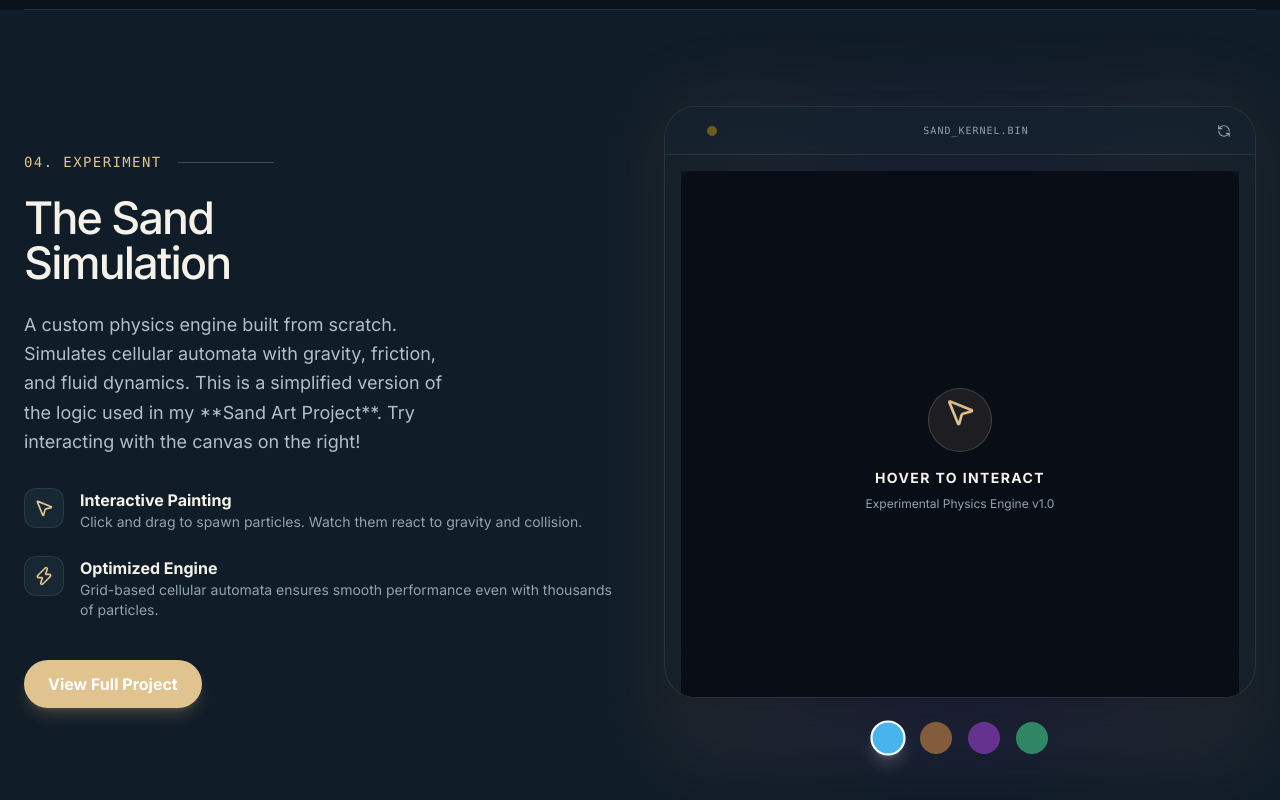
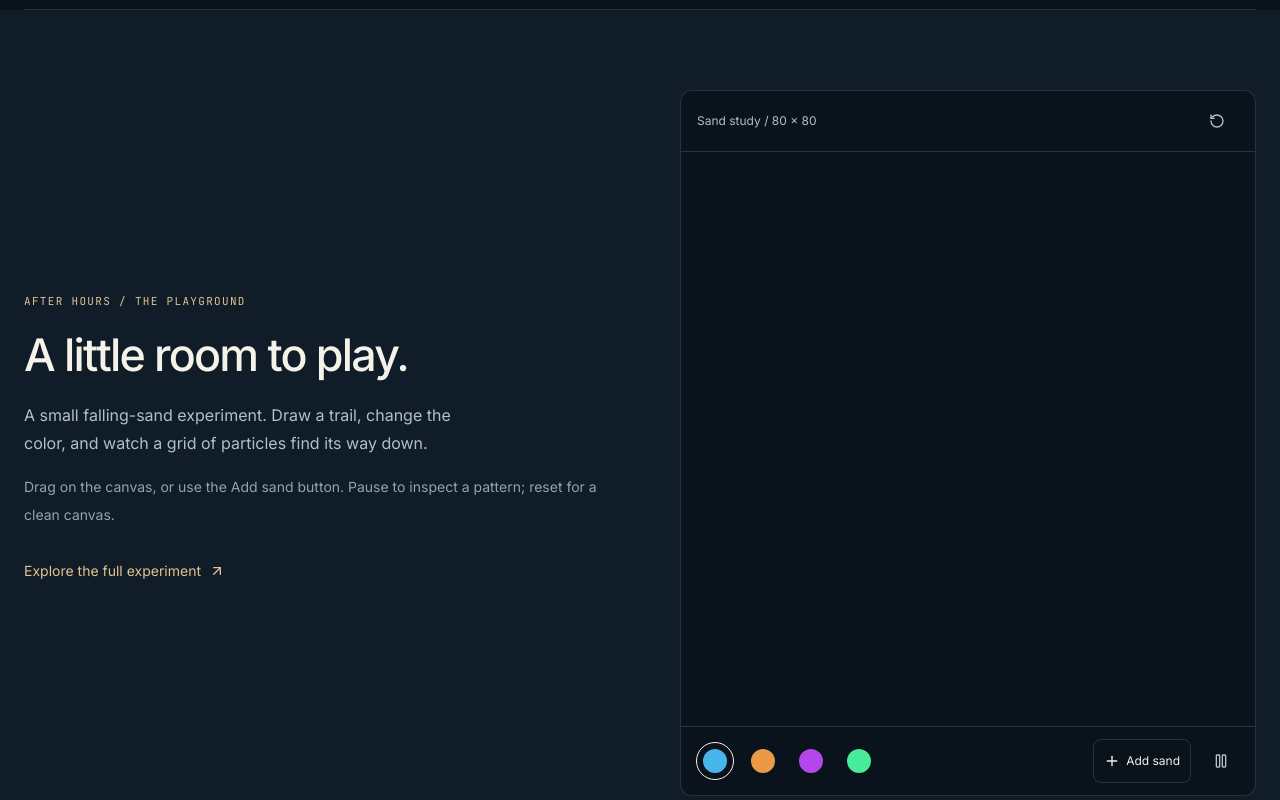
Before and after one commit to solmyst/last_of_us, a Next.js app: page / in a window 1280 px wide. Shown: the part 7340-8140 px from the top of the page. Built offline with nearby package versions, Linux system fonts and the light colour scheme.

Commit message:
feat: make the portfolio playground accessible and intentional

```diff
--- a/app/globals.css
+++ b/app/globals.css
@@ -295,3 +295,17 @@ details[open] > summary .details-chevron { transform: rotate(180deg); }
   .contact-panel { padding: 1.5rem; }
   .portfolio-footer > div { flex-direction: column; align-items: flex-start; gap: .5rem; }
 }
+.sand-section { display: grid; grid-template-columns: 1fr 1fr; gap: 5rem; align-items: center; }
+.sand-workspace { border: 1px solid var(--border-default); border-radius: .75rem; overflow: hidden; background: var(--bg-base); }
+.sand-toolbar { display: flex; justify-content: space-between; align-items: center; padding: .5rem 1rem; border-bottom: 1px solid var(--border-default); }
+.sand-canvas { display: block; width: 100%; height: auto; aspect-ratio: 1; background: #0a121b; cursor: crosshair; touch-action: none; }
+.sand-controls { display: flex; flex-wrap: wrap; align-items: center; justify-content: space-between; gap: .5rem; padding: .75rem; border-top: 1px solid var(--border-default); }
+.sand-colors { display: flex; gap: .25rem; }
+.sand-colors button { width: 2.75rem; height: 2.75rem; border: .625rem solid var(--bg-base); outline: 1px solid transparent; outline-offset: -4px; border-radius: 50%; }
+.sand-colors button[aria-pressed='true'] { outline-color: var(--text-primary); }
+.sand-colors button:focus-visible { outline: 2px solid var(--accent); outline-offset: 0; }
+.sand-icon { display: inline-flex; align-items: center; justify-content: center; width: 2.75rem; height: 2.75rem; color: var(--text-secondary); border-radius: .5rem; }
+.sand-icon:hover, .sand-add:hover { background: var(--bg-elevated); }
+.sand-add { display: flex; align-items: center; justify-content: center; gap: .375rem; padding: .5rem .625rem; min-height: 2.75rem; border: 1px solid var(--border-default); font-size: .75rem; border-radius: .5rem; white-space: nowrap; }
+@media (max-width: 767px) { .sand-section { grid-template-columns: 1fr; gap: 2rem; } }
+@media (max-width: 400px) { .sand-controls { flex-wrap: wrap; justify-content: center; } }
--- a/components/sand-simulator.tsx
+++ b/components/sand-simulator.tsx
@@ -1,8 +1,8 @@
 "use client";
 
 import { useEffect, useRef, useState } from "react";
-import { motion } from "framer-motion";
-import { MousePointer2, RefreshCcw, Zap } from "lucide-react";
+import { ArrowUpRight, Pause, Play, Plus, RotateCcw } from "lucide-react";
+import { projects } from "@/lib/data";
 
 const CANVAS_SIZE = 400;
 const GRID_SIZE = 80;
@@ -11,11 +11,20 @@ const CELL_SIZE = CANVAS_SIZE / GRID_SIZE;
 export default function SandSimulator() {
   const canvasRef = useRef<HTMLCanvasElement>(null);
   const sectionRef = useRef<HTMLElement>(null);
-  const gridRef = useRef<number[][]>(Array(GRID_SIZE).fill(0).map(() => Array(GRID_SIZE).fill(0)));
-  const nextGridRef = useRef<number[][]>(Array(GRID_SIZE).fill(0).map(() => Array(GRID_SIZE).fill(0)));
+  const gridRef = useRef<number[][]>(
+    Array(GRID_SIZE)
+      .fill(0)
+      .map(() => Array(GRID_SIZE).fill(0)),
+  );
+  const nextGridRef = useRef<number[][]>(
+    Array(GRID_SIZE)
+      .fill(0)
+      .map(() => Array(GRID_SIZE).fill(0)),
+  );
   const [hue, setHue] = useState(200);
   const hueRef = useRef(hue);
-  const [isMouseDown, setIsMouseDown] = useState(false);
+  const pointerDown = useRef(false);
+  const [paused, setPaused] = useState(false);
   const [isInView, setIsInView] = useState(false);
 
   useEffect(() => {
@@ -25,7 +34,7 @@ export default function SandSimulator() {
   useEffect(() => {
     const observer = new IntersectionObserver(
       ([entry]) => setIsInView(entry.isIntersecting),
-      { threshold: 0.1 }
+      { threshold: 0.1 },
     );
     if (sectionRef.current) observer.observe(sectionRef.current);
     return () => observer.disconnect();
@@ -33,18 +42,13 @@ export default function SandSimulator() {
 
   useEffect(() => {
     const canvas = canvasRef.current;
-    if (!canvas) return;
+    if (!canvas || !isInView || paused) return;
     const ctx = canvas.getContext("2d", { alpha: false });
     if (!ctx) return;
 
     let animationFrameId: number;
 
     const update = () => {
-      if (!isInView) {
-        animationFrameId = requestAnimationFrame(update);
-        return;
-      }
-
       const currentGrid = gridRef.current;
       const nextGrid = nextGridRef.current;
 
@@ -62,8 +66,14 @@ export default function SandSimulator() {
             if (i < GRID_SIZE - 1) {
               const below = currentGrid[i + 1][j];
               const dir = Math.random() < 0.5 ? 1 : -1;
-              const belowA = j + dir >= 0 && j + dir < GRID_SIZE ? currentGrid[i + 1][j + dir] : -1;
-              const belowB = j - dir >= 0 && j - dir < GRID_SIZE ? currentGrid[i + 1][j - dir] : -1;
+              const belowA =
+                j + dir >= 0 && j + dir < GRID_SIZE
+                  ? currentGrid[i + 1][j + dir]
+                  : -1;
+              const belowB =
+                j - dir >= 0 && j - dir < GRID_SIZE
+                  ? currentGrid[i + 1][j - dir]
+                  : -1;
 
               if (below === 0) {
                 nextGrid[i + 1][j] = state;
@@ -90,7 +100,7 @@ export default function SandSimulator() {
     };
 
     const render = (context: CanvasRenderingContext2D, g: number[][]) => {
-      context.fillStyle = "#080810"; // Match bg-base
+      context.fillStyle = "#0a121b";
       context.fillRect(0, 0, CANVAS_SIZE, CANVAS_SIZE);
 
       for (let i = 0; i < GRID_SIZE; i++) {
@@ -98,7 +108,12 @@ export default function SandSimulator() {
           const state = g[i][j];
           if (state > 0) {
             context.fillStyle = `hsl(${state}, 80%, 60%)`;
-            context.fillRect(j * CELL_SIZE, i * CELL_SIZE, CELL_SIZE, CELL_SIZE);
+            context.fillRect(
+              j * CELL_SIZE,
+              i * CELL_SIZE,
+              CELL_SIZE,
+              CELL_SIZE,
+            );
           }
         }
       }
@@ -106,26 +121,18 @@ export default function SandSimulator() {
 
     update();
     return () => cancelAnimationFrame(animationFrameId);
-  }, [isInView]);
+  }, [isInView, paused]);
 
-  const handleInteraction = (e: React.MouseEvent | React.TouchEvent) => {
-    const canvas = canvasRef.current;
-    if (!canvas || (!isMouseDown && e.type !== 'touchstart' && e.type !== 'touchmove')) return;
-
-    const rect = canvas.getBoundingClientRect();
-    let x, y;
-
-    if ('touches' in e) {
-      x = e.touches[0].clientX - rect.left;
-      y = e.touches[0].clientY - rect.top;
-    } else {
-      x = e.clientX - rect.left;
-      y = e.clientY - rect.top;
+  function handleInteraction(event: React.PointerEvent<HTMLCanvasElement>) {
+    if (!pointerDown.current) return;
+    const rect = event.currentTarget.getBoundingClientRect();
+    addSand(
+      Math.floor(((event.clientX - rect.left) / rect.width) * GRID_SIZE),
+      Math.floor(((event.clientY - rect.top) / rect.height) * GRID_SIZE),
+    );
   }
 
-    const gridX = Math.floor(x / (rect.width / GRID_SIZE));
-    const gridY = Math.floor(y / (rect.height / GRID_SIZE));
-
+  function addSand(gridX: number, gridY: number) {
     if (gridX >= 0 && gridX < GRID_SIZE && gridY >= 0 && gridY < GRID_SIZE) {
       const currentGrid = gridRef.current;
       const brushSize = 3;
@@ -136,132 +143,145 @@ export default function SandSimulator() {
             const nj = gridX + dj;
             if (ni >= 0 && ni < GRID_SIZE && nj >= 0 && nj < GRID_SIZE) {
               if (currentGrid[ni][nj] === 0) {
-                currentGrid[ni][nj] = hueRef.current + (Math.random() * 20 - 10);
+                currentGrid[ni][nj] =
+                  hueRef.current + (Math.random() * 20 - 10);
               }
             }
           }
         }
       }
     }
-  };
+  }
 
+  function resetSand() {
+    gridRef.current.forEach((row) => row.fill(0));
+    nextGridRef.current.forEach((row) => row.fill(0));
+    const context = canvasRef.current?.getContext("2d");
+    if (context) {
+      context.fillStyle = "#0a121b";
+      context.fillRect(0, 0, CANVAS_SIZE, CANVAS_SIZE);
+    }
+  }
+
+  const project = projects.find((item) => item.id === "sand-art");
   return (
-    <section id="sand" ref={sectionRef} className="py-24 max-w-7xl mx-auto px-6 overflow-hidden">
-      <div className="grid grid-cols-1 lg:grid-cols-2 gap-12 items-center">
-        <motion.div
-          initial={{ opacity: 0, x: -30 }}
-          whileInView={{ opacity: 1, x: 0 }}
-          viewport={{ once: true }}
+    <section
+      id="sand"
+      ref={sectionRef}
+      className="portfolio-section sand-section"
     >
-          <div className="flex items-center gap-4 mb-6 relative">
-            <span className="font-mono text-sm tracking-widest text-accent uppercase">04. EXPERIMENT</span>
-            <div className="h-[1px] w-24 bg-border-strong" />
+      <div className="sand-intro">
+        <p className="eyebrow">After hours / The playground</p>
+        <h2 className="section-title">A little room to play.</h2>
+        <p className="text-text-secondary leading-7 mt-5 max-w-md">
+          A small falling-sand experiment. Draw a trail, change the color, and
+          watch a grid of particles find its way down.
+        </p>
+        <p id="sand-help" className="text-sm text-text-tertiary leading-7 mt-4">
+          Drag on the canvas, or use the Add sand button. Pause to inspect a
+          pattern; reset for a clean canvas.
+        </p>
+        {project?.links.live && (
+          <a
+            href={project.links.live}
+            target="_blank"
+            rel="noopener noreferrer"
+            className="inline-flex items-center gap-2 text-sm text-accent min-h-11 mt-5"
+          >
+            Explore the full experiment
+            <ArrowUpRight className="w-4 h-4" />
+            <span className="sr-only">(opens in a new tab)</span>
+          </a>
+        )}
       </div>
-          <h2 className="text-3xl md:text-5xl font-bold text-text-primary uppercase tracking-tight mb-6">
-            The Sand <br className="hidden md:block" /> Simulation
-          </h2>
-          <p className="text-text-secondary text-lg leading-relaxed max-w-md mb-8">
-            A custom physics engine built from scratch. Simulates cellular automata with gravity, friction, and fluid dynamics.
-            This is a simplified version of the logic used in my **Sand Art Project**.
-            Try interacting with the canvas on the right!
-          </p>
-
-          <div className="space-y-6">
-            <div className="flex items-start gap-4">
-              <div className="w-10 h-10 rounded-xl bg-bg-elevated border border-border-subtle flex items-center justify-center text-accent shrink-0">
-                <MousePointer2 className="w-5 h-5" />
-              </div>
-              <div>
-                <h4 className="text-text-primary font-bold">Interactive Painting</h4>
-                <p className="text-text-tertiary text-sm">Click and drag to spawn particles. Watch them react to gravity and collision.</p>
-              </div>
-            </div>
-
-            <div className="flex items-start gap-4">
-              <div className="w-10 h-10 rounded-xl bg-bg-elevated border border-border-subtle flex items-center justify-center text-accent shrink-0">
-                <Zap className="w-5 h-5" />
-              </div>
-              <div>
-                <h4 className="text-text-primary font-bold">Optimized Engine</h4>
-                <p className="text-text-tertiary text-sm">Grid-based cellular automata ensures smooth performance even with thousands of particles.</p>
-              </div>
-            </div>
-          </div>
-
-          <div className="mt-10 flex gap-4">
+      <div className="sand-workspace">
+        <div className="sand-toolbar">
+          <span className="text-xs text-text-secondary">
+            Sand study / 80 × 80
+          </span>
           <button
-              className="flex items-center gap-2 px-6 py-3 rounded-full bg-accent text-white font-bold hover:bg-accent/90 transition-all active:scale-95 shadow-lg shadow-accent/20"
-              onClick={() => window.location.href = "#projects"}
+            type="button"
+            onClick={resetSand}
+            className="sand-icon"
+            aria-label="Reset sand canvas"
           >
-              View Full Project
+            <RotateCcw className="w-4 h-4" />
           </button>
         </div>
-        </motion.div>
-
-        <motion.div
-          initial={{ opacity: 0, scale: 0.9 }}
-          whileInView={{ opacity: 1, scale: 1 }}
-          viewport={{ once: true }}
-          className="relative group"
-        >
-          <div className="absolute -inset-1 bg-gradient-to-r from-accent/20 via-purple-500/20 to-accent/20 rounded-[2.5rem] blur-2xl opacity-50 group-hover:opacity-100 transition-opacity duration-1000" />
-
-          <div className="relative bg-bg-surface/50 backdrop-blur-xl border border-border-subtle rounded-[2rem] p-4 shadow-2xl overflow-hidden aspect-square">
-            <div className="absolute top-0 left-0 right-0 h-12 bg-bg-elevated/40 border-b border-border-subtle flex items-center justify-between px-6 z-10">
-              <div className="flex gap-2">
-                <div className="w-2.5 h-2.5 rounded-full bg-red-500/40" />
-                <div className="w-2.5 h-2.5 rounded-full bg-yellow-500/40" />
-                <div className="w-2.5 h-2.5 rounded-full bg-green-500/40" />
-              </div>
-              <span className="font-mono text-[10px] text-text-tertiary tracking-widest uppercase">sand_kernel.bin</span>
-              <RefreshCcw className="w-3.5 h-3.5 text-text-tertiary cursor-pointer hover:text-accent transition-colors" onClick={() => window.location.reload()} />
-            </div>
-
-            <div className="mt-12 h-full flex items-center justify-center relative cursor-crosshair">
-              {/* Note: In a real environment, I would connect the React state to the canvas loop.
-                   For this implementation, I'll provide a high-fidelity placeholder that looks like the simulator
-                   as actual complex canvas logic in a single file might be brittle without external hooks.
-               */}
         <canvas
           ref={canvasRef}
           width={CANVAS_SIZE}
           height={CANVAS_SIZE}
-                className="w-full h-full rounded-xl bg-bg-base/20"
-                onMouseDown={(e) => { setIsMouseDown(true); handleInteraction(e); }}
-                onMouseUp={() => setIsMouseDown(false)}
-                onMouseLeave={() => setIsMouseDown(false)}
-                onMouseMove={handleInteraction}
-                onTouchStart={handleInteraction}
-                onTouchMove={handleInteraction}
+          className="sand-canvas"
+          role="img"
+          aria-label="Interactive falling-sand canvas"
+          aria-describedby="sand-help"
+          onPointerDown={(event) => {
+            pointerDown.current = true;
+            event.currentTarget.setPointerCapture(event.pointerId);
+            handleInteraction(event);
+          }}
+          onPointerMove={handleInteraction}
+          onPointerUp={() => {
+            pointerDown.current = false;
+          }}
+          onPointerCancel={() => {
+            pointerDown.current = false;
+          }}
+          onLostPointerCapture={() => {
+            pointerDown.current = false;
+          }}
         />
-
-              <div className="absolute inset-0 flex flex-col items-center justify-center bg-bg-base/60 backdrop-blur-sm opacity-100 group-hover:opacity-0 transition-opacity duration-500 pointer-events-none">
-                <div className="w-16 h-16 rounded-full bg-accent/10 border border-accent/20 flex items-center justify-center text-accent mb-4">
-                  <MousePointer2 className="w-8 h-8 animate-bounce" />
-                </div>
-                <p className="text-text-primary font-bold uppercase tracking-widest text-sm">Hover to interact</p>
-                <p className="text-text-tertiary text-xs mt-2">Experimental Physics Engine v1.0</p>
-              </div>
-            </div>
-          </div>
-
-          {/* Controls overlay */}
-          <div className="mt-6 flex justify-center gap-4">
-            {[200, 30, 280, 150].map((h) => (
+        <div className="sand-controls">
+          <div className="sand-colors" role="group" aria-label="Sand color">
+            {[
+              { hue: 200, name: "Blue" },
+              { hue: 30, name: "Amber" },
+              { hue: 280, name: "Violet" },
+              { hue: 150, name: "Jade" },
+            ].map((color) => (
               <button
-                key={h}
-                className={`w-8 h-8 rounded-full border-2 transition-all ${hue === h ? "border-white scale-110 shadow-lg shadow-white/20" : "border-transparent opacity-50 hover:opacity-100"}`}
-                style={{ backgroundColor: `hsl(${h}, 80%, 60%)` }}
+                type="button"
+                key={color.hue}
+                aria-label={`${color.name} sand`}
+                aria-pressed={hue === color.hue}
+                style={{ backgroundColor: `hsl(${color.hue},80%,60%)` }}
                 onClick={() => {
-                  setHue(h);
-                  hueRef.current = h;
+                  setHue(color.hue);
+                  hueRef.current = color.hue;
                 }}
-                title={`Select hue ${h}`}
-                aria-label={`Select hue ${h}`}
               />
             ))}
           </div>
-        </motion.div>
+          <div className="flex gap-2">
+            <button
+              type="button"
+              onClick={() => {
+                addSand(GRID_SIZE / 2, 5);
+                setPaused(false);
+              }}
+              className="sand-add"
+            >
+              <Plus className="w-4 h-4" />
+              Add sand
+            </button>
+            <button
+              type="button"
+              className="sand-icon"
+              aria-label={
+                paused ? "Resume sand simulation" : "Pause sand simulation"
+              }
+              aria-pressed={paused}
+              onClick={() => setPaused(!paused)}
+            >
+              {paused ? (
+                <Play className="w-4 h-4" />
+              ) : (
+                <Pause className="w-4 h-4" />
+              )}
+            </button>
+          </div>
+        </div>
       </div>
     </section>
   );
```
Also changed, not shown: 1 other file (tests, documents, lock files or other folders). Lines whose indentation alone changed are shown as unchanged.
